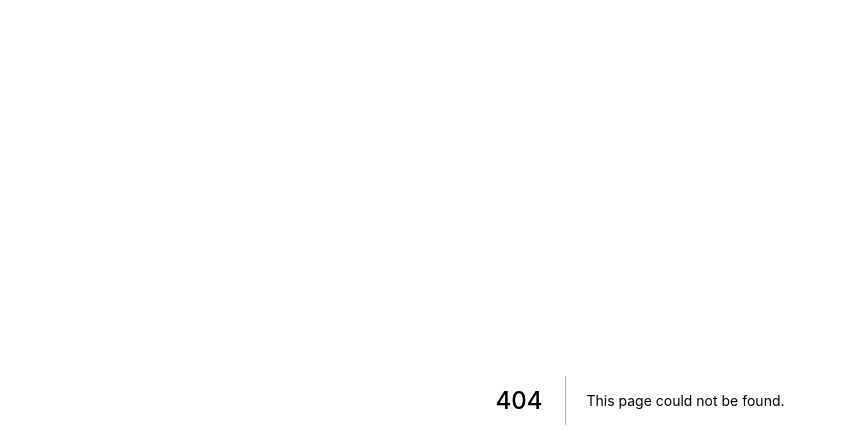
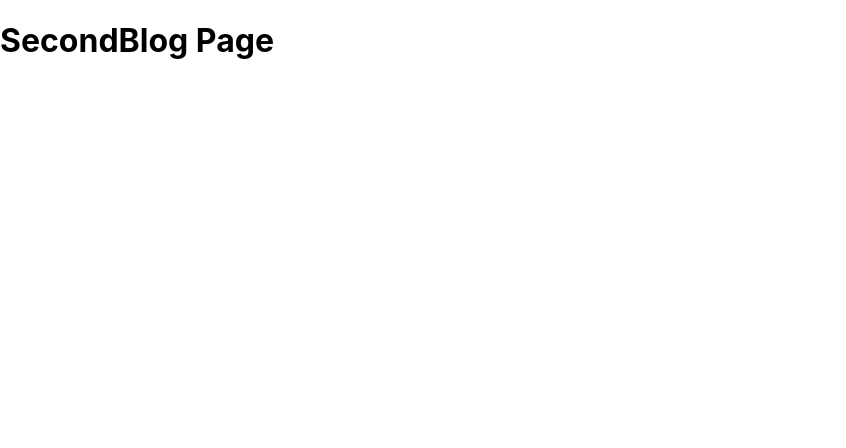
Before and after one commit to lucifer955/nextjs-practice, a Next.js app: page /blog/second in a window 1280 px wide. Before the commit this address had no page. Shown: the top 448 px of the page, without its empty margins (0-846 px from the left). Built offline with nearby package versions, Linux system fonts and the light colour scheme.

Commit message:
6 - Nested Routes

```diff
--- /dev/null
+++ b/pages/blog/second.js
@@ -0,0 +1,11 @@
+import React from 'react'
+
+const SecondBlog = () => {
+    return (
+        <h1>
+            SecondBlog Page
+        </h1>
+    )
+}
+
+export default SecondBlog
```
Also changed, not shown: pages/blog/first.js (added, +11 -0 lines), pages/blog/index.js (added, +11 -0 lines).
